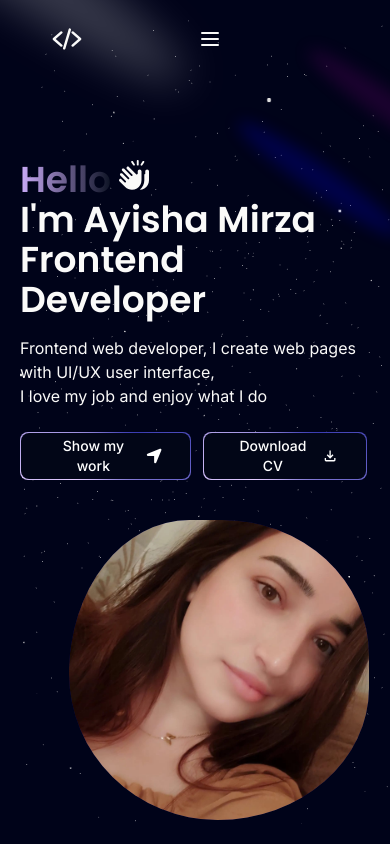
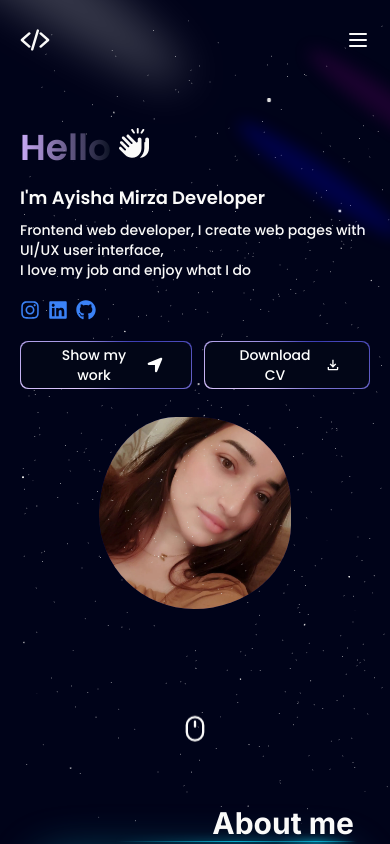
Before and after one commit to ayshenm/MyPotfolioProject, a Next.js app: page / in a window 390 px wide. Shown: the top 844 px of the page. Built offline with nearby package versions, Linux system fonts and the light colour scheme.

Commit message:
responsive bug fixed

```diff
--- a/app/globals.css
+++ b/app/globals.css
@@ -92,10 +92,9 @@
     @apply flex flex-col items-center justify-center;
   }
   .home_img {
-    @apply w-[300px] h-[300px] bg-center bg-no-repeat bg-cover order-1 justify-self-center;
+    @apply bg-center bg-no-repeat bg-cover;
     @apply shadow-[inset_0_0_0_9px_rgba(10,21,148,0.3)];
     animation: profile_animate 8s ease-in-out infinite 1s;
-    @apply border-[5px_solid_#030637];
   }
 }
 
--- a/components/Header.tsx
+++ b/components/Header.tsx
@@ -10,28 +10,24 @@ const Header = () => {
   const [showMenu, setShowMenu] = useState(false);
 
   return (
-    <header className="container z-50 relative min-h-20 py-6">
-      <nav className="flex justify-between items-center relative">
+    <header className="flex justify-between z-50 relative min-h-20 py-6">
+      <nav className="flex justify-between items-center relative  w-full ">
         {/* Logo and Menu Button */}
+        <div className="flex justify-between ">
           <Link className="cursor-pointer" href="/">
             <IoCodeSlash className="text-3xl" />
           </Link>
 
-        <button onClick={() => setShowMenu(!showMenu)} className="lg:hidden">
-          <Menu />
-        </button>
 
-        {/* Navigation Links for Large Screens */}
+        </div>
+        <div>
           <ul className="hidden lg:flex gap-x-12">
             {navLinks.map((navLink) => (
               <NavLink key={navLink.id} navLink={navLink} />
             ))}
           </ul>
-
-        {/* Theme Toggle Button */}
-        <div className="flex">
-          {/* Theme toggle logic goes here */}
         </div>
+        {/* Navigation Links for Large Screens */}
 
         {/* Mobile Menu */}
         {showMenu && (
@@ -45,6 +41,9 @@ const Header = () => {
             </nav>
           </div>
         )}
+        <button onClick={() => setShowMenu(!showMenu)} className="lg:hidden">
+            <Menu />
+          </button>
       </nav>
     </header>
   );
--- a/components/StarsCanvas.tsx
+++ b/components/StarsCanvas.tsx
@@ -19,7 +19,7 @@ const StarBackground = (props: any) => {
       <Points ref={ref} positions={sphere} stride={3} frustumCulled {...props}>
         <PointMaterial
           transparent
-          color="$fff"
+          color="white"
           size={0.002}
           sizeAttenuation={true}
           dethWrite={false}
--- a/src/sections/hero/components/HeroWrapper.tsx
+++ /dev/null
@@ -1,90 +0,0 @@
-/* eslint-disable react/jsx-no-undef */
-"use client";
-import React from "react";
-import { TypeAnimation } from "react-type-animation";
-import { motion } from "framer-motion";
-import { FaHandsClapping, FaLocationArrow } from "react-icons/fa6";
-import { MdOutlineFileDownload } from "react-icons/md";
-import MagicButton from "../../../../components/MagicButton";
-import Link from "next/link";
-import Image from "next/image";
-import Photo from "@/src/assets/images/ay.jpeg";
-import MotionViewport from "@/components/animation/motion-viewport";
-import { varSlide } from "@/lib/variants";
-import GradientButton from "@/components/ui/gradient-button";
-import { Flame } from "lucide-react";
-
-const HeroWrapper = () => {
-  return (
-    <section>
-      <div className="grid grid-cols-1 md:grid-cols-12">
-        {/*col-span 8 */}
-
-        <MotionViewport
-          variants={varSlide("left")}
-          className="col-span-8 place-self-center text-left justify-self-start">
-          <h1 className="mb-4 text-4xl md:text-4xl lg:5xl font-poppins font-semibold">
-            <div className="flex gap-2">
-              <span className="text-transparent bg-clip-text bg-gradient-to-r from-purple to-black-200">
-                Hello{" "}
-              </span>
-              <FaHandsClapping className="text-3xl" />
-            </div>
-            <div className="h2"></div>
-            <TypeAnimation
-              sequence={[
-                "I'm Ayisha Mirza Frontend Developer",
-                1000,
-                "I'm Ayisha Mirza Programmer",
-                1000,
-              ]}
-              wrapper="span"
-              speed={50}
-              repeat={Infinity}
-            />
-          </h1>
-          <p className="text-mycolor-100 text-base mb-6 lg:text-lg">
-            Frontend web developer, I create web pages with UI/UX user interface,
-            <br /> I love my job and enjoy what I do
-          </p>
-
-          <div className="flex gap-x-3 mb-6 -z-[100000]">
-            <a className="cursor-pointer z-50" href="#portfolio">
-              <MagicButton
-                title="Show my work"
-                icon={<FaLocationArrow className="text-lg" />}
-                position="right"
-              />
-            </a>
-            <a href="/Mirzayeva Ayshen.pdf" download="cv">
-              <MagicButton
-                title="Download CV"
-                icon={<MdOutlineFileDownload className="text-lg" />}
-                position="right"
-              />
-            </a>
-          </div>
-        </MotionViewport>
-
-        {/*col-span 4 */}
-
-        <MotionViewport
-          variants={varSlide("left")}
-          className="col-span-4 place-self-center mt-4 md:mt-0">
-          <div
-            className="relative rounded-full bg-gradient-to-bl
-                from-mycolor-100 to-mycolor-500
-                w-[250px] h-[250px]
-                lg:w-[400px] lg:h-[400px]
-                ">
-            <div className="absolute inset-0 animate-profile_animate home_img">
-              <Image src={Photo} alt="" layout="fill" objectFit="cover" className=" home_img " />
-            </div>
-          </div>
-        </MotionViewport>
-      </div>
-    </section>
-  );
-};
-
-export default HeroWrapper;
--- /dev/null
+++ b/src/sections/hero/components/socials.tsx
@@ -0,0 +1,20 @@
+import { socialMediaLinks } from "@/data";
+
+const Socials = () => {
+  return (
+    <ul className="flex gap-x-2">
+      {socialMediaLinks.map((socialMediaLink) => {
+        const SocialMediaIcon = socialMediaLink.icon;
+        return (
+          <li key={socialMediaLink.id}>
+            <a className="text-blue-500 hover:text-blue-800/35 transition-all duration-200" href={socialMediaLink.path} target="_blank" rel="noreferrer">
+              <SocialMediaIcon size={20} strokeWidth={1.2} />
+            </a>
+          </li>
+        );
+      })}
+    </ul>
+  );
+};
+
+export default Socials;
--- a/src/sections/hero/index.tsx
+++ b/src/sections/hero/index.tsx
@@ -1,21 +1,112 @@
+/* eslint-disable react/no-unescaped-entities */
 "use client";
-import React from "react";
 import { Spotlight } from "@/components/ui/Spotlight";
-import HeroWrapper from "@/src/sections/hero/components/HeroWrapper";
-import Photo from "../../ay.jpeg";
+import Photo from "@/src/assets/images/ay.jpeg";
 import Image from "next/image";
-import { motion } from "framer-motion";
 import { Mouse } from "lucide-react";
+import React, { useCallback, useEffect, useMemo, useState } from "react";
+import { TypeAnimation } from "react-type-animation";
+import { motion, useAnimate } from "framer-motion";
+import { FaHandsClapping, FaLocationArrow } from "react-icons/fa6";
+import { MdOutlineFileDownload } from "react-icons/md";
+import MagicButton from "@/components/MagicButton";
+import Link from "next/link";
+
+import MotionViewport from "@/components/animation/motion-viewport";
+import { varSlide } from "@/lib/variants";
+import GradientButton from "@/components/ui/gradient-button";
+import { Flame, MapPin } from "lucide-react";
+import Socials from "./components/socials";
 
 const Hero = () => {
+  const [currentJobIndex, setCurrentJobIndex] = useState<number>(0);
+  const [scope, animate] = useAnimate();
+
+  const jobTitles = useMemo(() => ["Developer", "Programmer", "Coder"], []);
+
+  const animateWithScope = useCallback(
+    (animation: any) => {
+      animate(scope.current, animation);
+    },
+    [animate, scope]
+  );
+
+  useEffect(() => {
+    const interval = setInterval(() => {
+      animateWithScope({ opacity: 0, y: 20 });
+
+      setTimeout(() => {
+        setCurrentJobIndex((prevIndex) => (prevIndex + 1) % jobTitles.length);
+        animateWithScope({ opacity: 1, y: 0 });
+      }, 500);
+    }, 2000);
+
+    return () => clearInterval(interval);
+  }, [animateWithScope, jobTitles]);
+
   return (
     <>
-      <div className="flex relative  z-10 justify-between mt-20">
-        <div className="max-w-[89vw]  flex flex-col">
-          <HeroWrapper />
+      <div className=" mx-auto flex flex-col md:flex-row justify-between items-center mt-10 md:mt-20">
+        <div>
+          <div className="text-4xl md:text-5xl lg:text-6xl font-poppins font-semibold">
+            <div className="flex gap-x-2 py-2">
+              <span className="text-transparent bg-clip-text bg-gradient-to-r from-purple to-black-200">
+                Hello{" "}
+              </span>
+              <FaHandsClapping className="text-3xl" />
+            </div>
+
+            <div className="flex gap-x-2 text-lg md:text-3xl py-2">
+              <span className="flex items-center gap-x-1">
+                I'm Ayisha Mirza
+                <h5 ref={scope}>{jobTitles[currentJobIndex]}</h5>
+              </span>
+            </div>
+            <div className="flex flex-col gap-y-5">
+            <p className="text-mycolor-100 text-sm lg:text-lg font-medium">
+              Frontend web developer, I create web pages with UI/UX user interface,
+              <br /> I love my job and enjoy what I do
+            </p>
+            <Socials />
+            </div>
+            <div className="flex gap-x-3 py-2 -z-[100000000]">
+              <a className="cursor-pointer z-50" href="#portfolio">
+                <MagicButton
+                  title="Show my work"
+                  icon={<FaLocationArrow className="text-lg" />}
+                  position="right"
+                />
+              </a>
+              <a className="z-50" href="/Mirzayeva Ayshen.pdf" download="cv">
+                <MagicButton
+                  title="Download CV"
+                  icon={<MdOutlineFileDownload className="text-lg" />}
+                  position="right"
+                />
+              </a>
+            </div>
+          </div>
+        </div>
+
+        <div>
+          <div className="mt-5 md:mt-0">
+            <div className="relative rounded-full bg-gradient-to-bl w-48 h-48 md:w-64 md:h-64 lg:w-80 lg:h-80">
+              <div className="absolute inset-0 animate-profile_animate home_img">
+                <Image
+                  sizes="auto"
+                  src={Photo}
+                  alt=""
+                  layout="fill"
+                  objectFit="cover"
+                  className="home_img "
+                />
+              </div>
+            </div>
+          </div>
         </div>
       </div>
-      <div className="flex justify-center mt-28 animate-bounce ">
+
+      <div className="flex justify-center mt-28 animate-bounce">
         <Mouse size={28} />
       </div>
     </>
```
Lines whose indentation alone changed are shown as unchanged.
